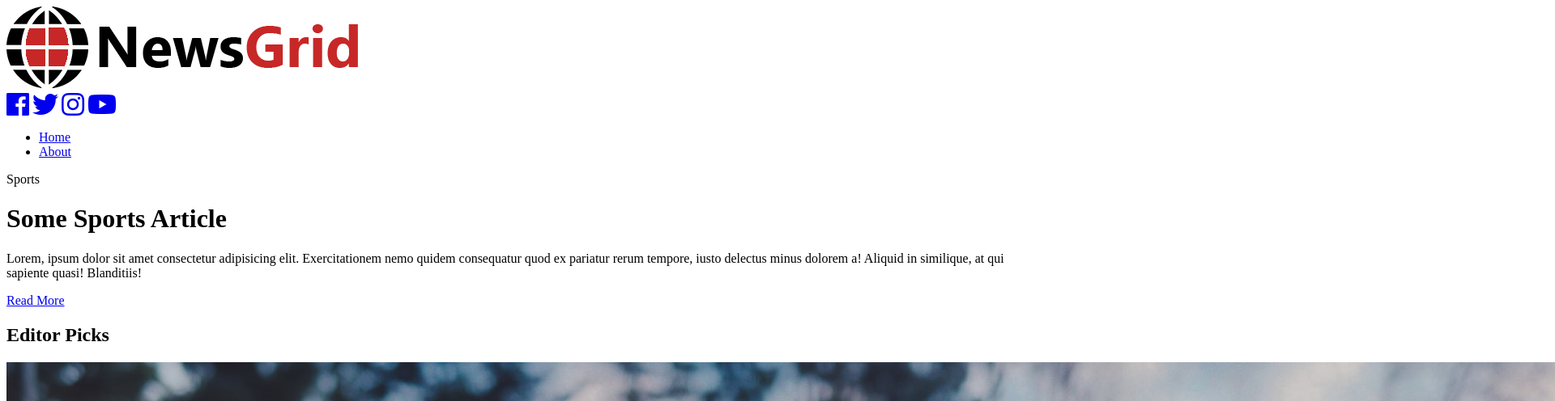
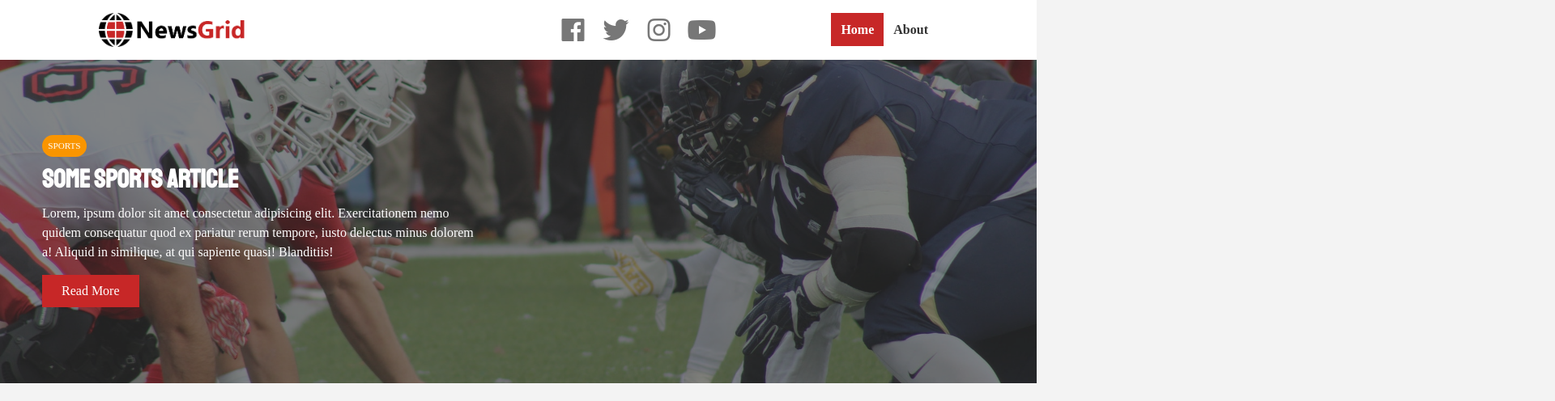
Before and after one commit to MaximHr/News-website, a plain HTML site: page index.html in a window 1280 px wide. Shown: the top 496 px of the page at 81% size, 1920 px wide, since content can reach past the window. Drawn offline with Linux system fonts and the light colour scheme; the site is published under a folder, as on GitHub Pages, so addresses that start at the root find nothing.

Commit message:
'css-loading-bug-fix'

```diff
--- a/css/style.css
+++ b/css/style.css
@@ -176,7 +176,7 @@ h1,h2,h3,h4,h5,h6{
 }
 .showcase:before{
     content: '';
-    background: url('/img/featured.jpg') no-repeat center center/cover;
+    background: url('../img/featured.jpg') no-repeat center center/cover;
     position: absolute;
     top: 0;
     left: 0;
--- a/index.html
+++ b/index.html
@@ -4,7 +4,7 @@
     <meta charset="UTF-8">
     <meta name="viewport" content="width=device-width, initial-scale=1.0">
     <title>Latest News | Home</title>
-    <link rel="stylesheet" href="/css/style.css">
+    <link rel="stylesheet" href="./css/style.css">
     <link rel="stylesheet" media="screen and (max-width: 768px)" href="./css/mobile.css">
     <link rel="shortcut icon" href="favicon.ico">
     <link rel="stylesheet" href="https://use.fontawesome.com/releases/v5.6.3/css/all.css" integrity="sha384-UHRtZLI+pbxtHCWp1t77Bi1L4ZtiqrqD80Kn4Z8NTSRyMA2Fd33n5dQ8lWUE00s/" crossorigin="anonymous">
```
Also changed, not shown: about.html (+2 -2 lines), article.html (+1 -1 lines).
